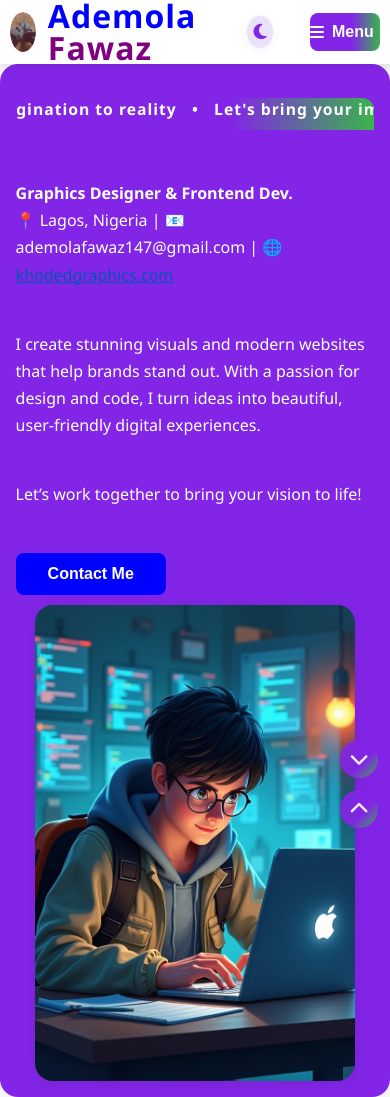
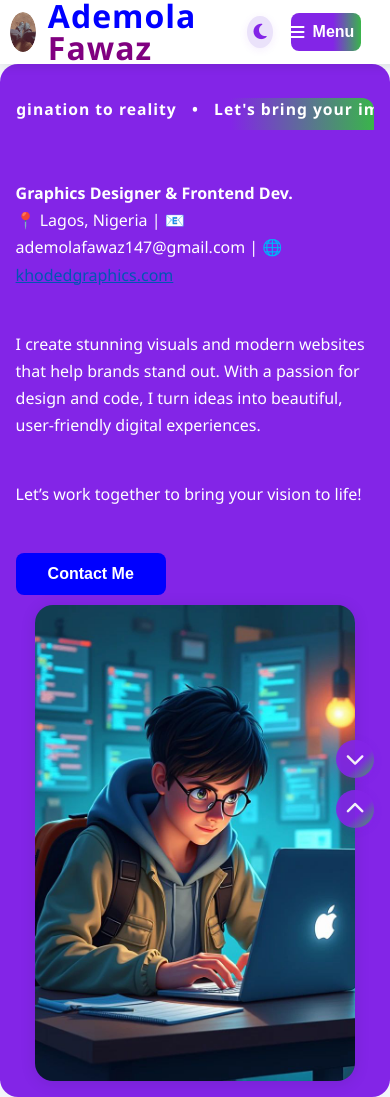
Before and after one commit to khodedgraphics1/fawaz-ademola, a plain HTML site: page index.html in a window 390 px wide. Shown: the top 1097 px of the page. Drawn offline with Linux system fonts and the light colour scheme.

Commit message:
Initial commit

```diff
--- a/index.html
+++ b/index.html
@@ -1001,7 +1001,7 @@
       @media (max-width: 700px) {
         .section-nav-btn {
           bottom: 16px;
-          right: 12px;
+          right: 16px;
         }
         .section-nav-btn button {
           width: 38px;
@@ -1344,6 +1344,7 @@
         }
         .menu-btn {
           width: 70px;
+          margin-right: 40px;
           font-size: 1rem;
           padding: 10px 0;
         }
```
